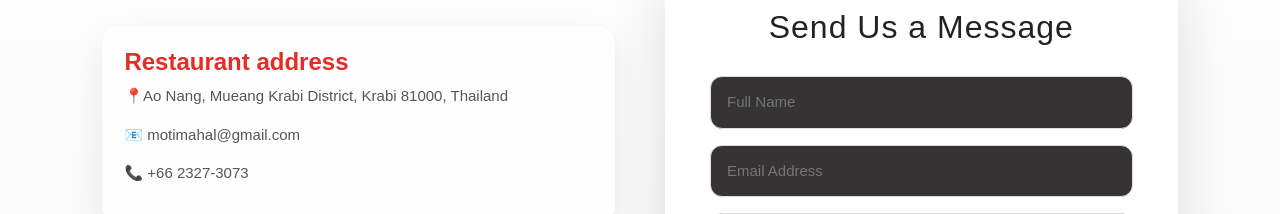
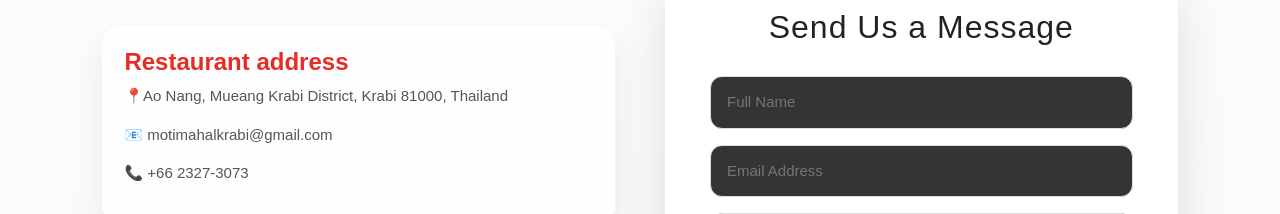
Before and after one commit to ayush062004/moti-mahal-frontend, a React (Vite) app: page /contact in a window 1280 px wide. Shown: the part 407-621 px from the top of the page. Built offline with nearby package versions, Linux system fonts and the light colour scheme.

Commit message:
email correct

```diff
--- a/src/pages/Contact.jsx
+++ b/src/pages/Contact.jsx
@@ -45,7 +45,7 @@ const Contact = () => {
           <div className="info-block">
             <h4>Restaurant address</h4>
             <p>📍Ao Nang, Mueang Krabi District, Krabi 81000, Thailand</p>
-            <p>📧 motimahal@gmail.com</p>
+            <p>📧 motimahalkrabi@gmail.com</p>
             <p>📞 +66 2327-3073</p>
           </div>
 
```
